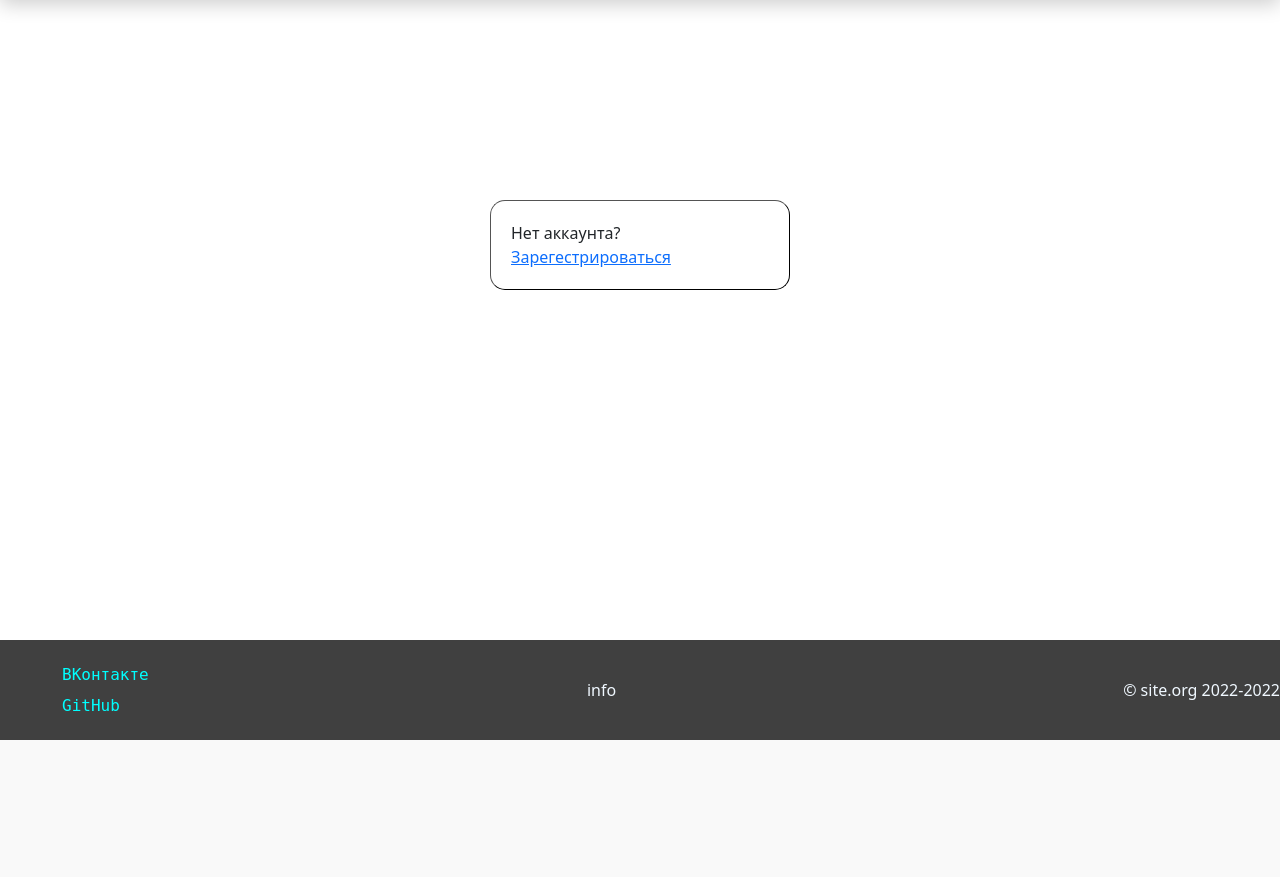
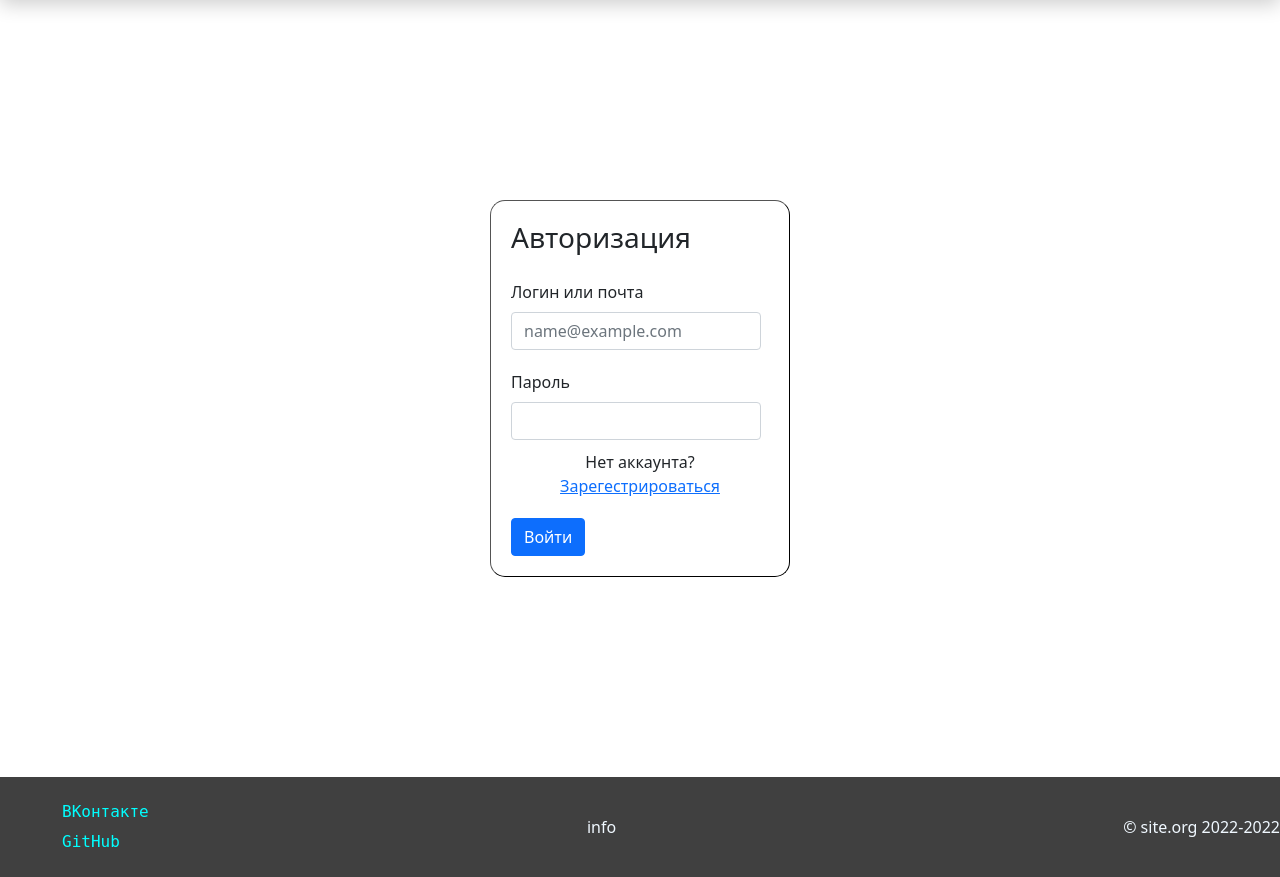
Before and after one commit to nelttjen/WEB_project, a Flask app: page /login in a window 1280 px wide. Shown: the part 60-937 px from the top of the page. Before the commit the page ends 800 px from the top, so only its background shows below. Run offline with Flask 2, Linux system fonts and the light colour scheme; some web fonts are replaced.

Commit message:
login template

```diff
--- a/index.py
+++ b/index.py
@@ -1,4 +1,5 @@
 from flask import Flask, render_template, url_for, request
+from werkzeug.security import generate_password_hash
 from App.Config import Config
 from App.settings import *
 
@@ -11,13 +12,14 @@ def index():
     return render_template("base.html", css=url_for('static', filename='css/index.css'))
 
 
-@app.route('/login', methods=['GET', 'POST'])
+@app.route('/login', methods=['post', 'get'])
 def login():
     if request.method == 'POST':
-        return 'login'
-
+        email = request.form.get('email')
+        password = request.form.get('pass')
+        print(email, "\n", generate_password_hash(password))
+        return "login"
     return render_template("login.html", title='Авторизация', css=url_for('static', filename='css/login.css'))
-
 
 
 if __name__ == '__main__':
--- a/static/css/login.css
+++ b/static/css/login.css
@@ -5,4 +5,28 @@
     border-radius: 15px;
     border: 1px outset black;
     padding: 20px 20px;
+    justify-content: center;
 }
+
+.email {
+    margin-top: 25px;
+}
+
+.register {
+    margin-top: 10px;
+    text-align: center;
+    width: auto;
+}
+
+.passLabel {
+    margin-top: 20px;
+}
+
+.fieldInput {
+    width: 250px;
+}
+
+.btn-login {
+    margin-top: 20px;
+    margin-bottom: 0;
+}
--- a/templates/base.html
+++ b/templates/base.html
@@ -6,7 +6,7 @@
     <title>{{title}}</title>
     <!--Linked css-->
     <link href="/static/css/base.css" rel="stylesheet">
-    <!-- <link href={{css|safe}} rel="stylesheet"> -->
+    <!-- <link href=css|safe rel="stylesheet"> -->
 
     <!-- Google fonts -->
     <link href="https://fonts.googleapis.com/css2?family=Red+Hat+Mono&display=swap" rel="stylesheet">
--- a/templates/login.html
+++ b/templates/login.html
@@ -4,12 +4,17 @@
     <link rel="stylesheet" href="{{css|safe}}">
 {% endblock %}
 {% block container %}
-    <form class="login">
-        <div class="email">
-
+    <form class="login" action="" method="post" enctype="multipart/form-data">
+        <h3 class="autozire">
+            Авторизация
+        </h3>
+        <div class="fieldInput email">
+            <label for="exampleFormControlInput1" class="form-label">Логин или почта</label>
+            <input type="email" class="fieldInput form-control" id="inputEmail" placeholder="name@example.com" name="email">
         </div>
-        <div class="password">
-
+        <div class="fieldInput password">
+            <label for="inputPassword" class="passLabel form-label">Пароль</label>
+            <input type="password" class="fieldInput form-control" id="inputPassword" name="pass">
         </div>
         <div class="register">Нет аккаунта?
             <a class="register_text" href="">
@@ -17,7 +22,7 @@
             </a>
         </div>
         <div class="submit">
-
+            <button type="submit" class="btn-login btn btn-primary">Войти</button>
         </div>
     </form>
 {% endblock %}
```
